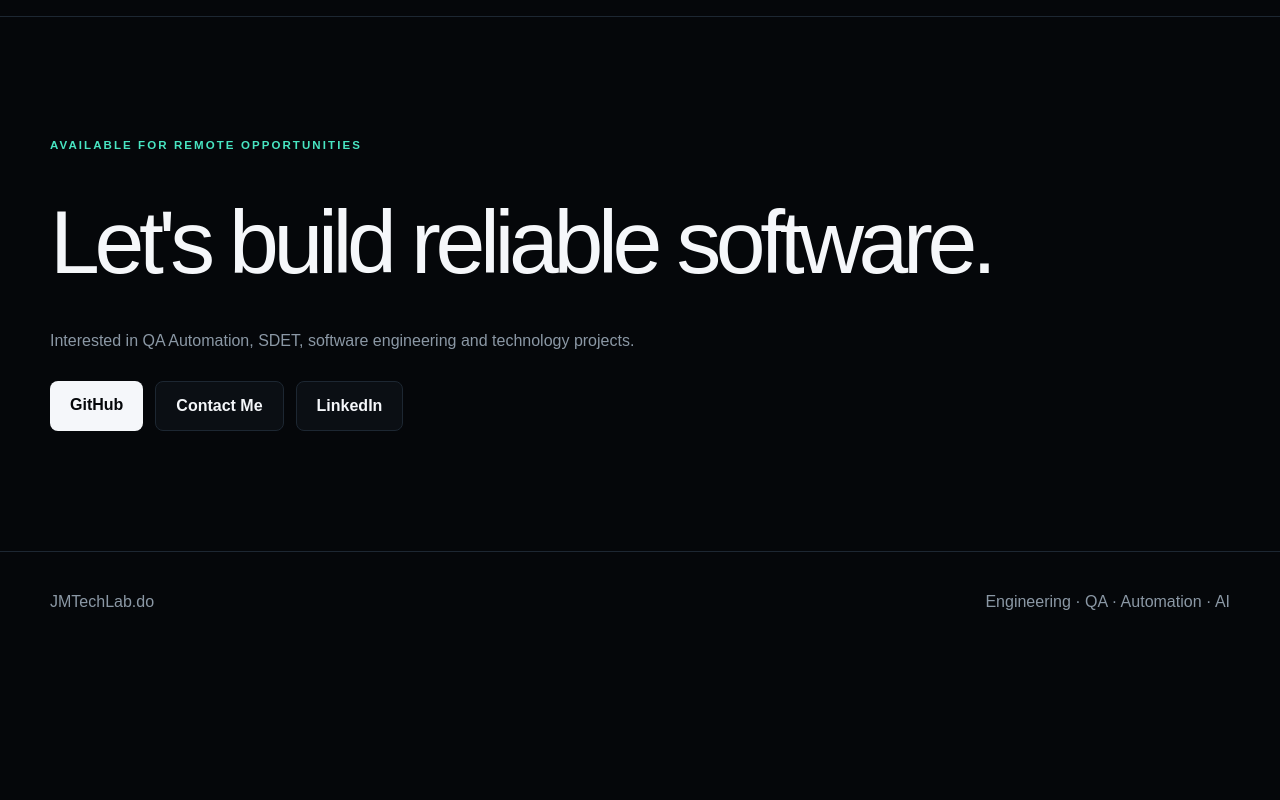
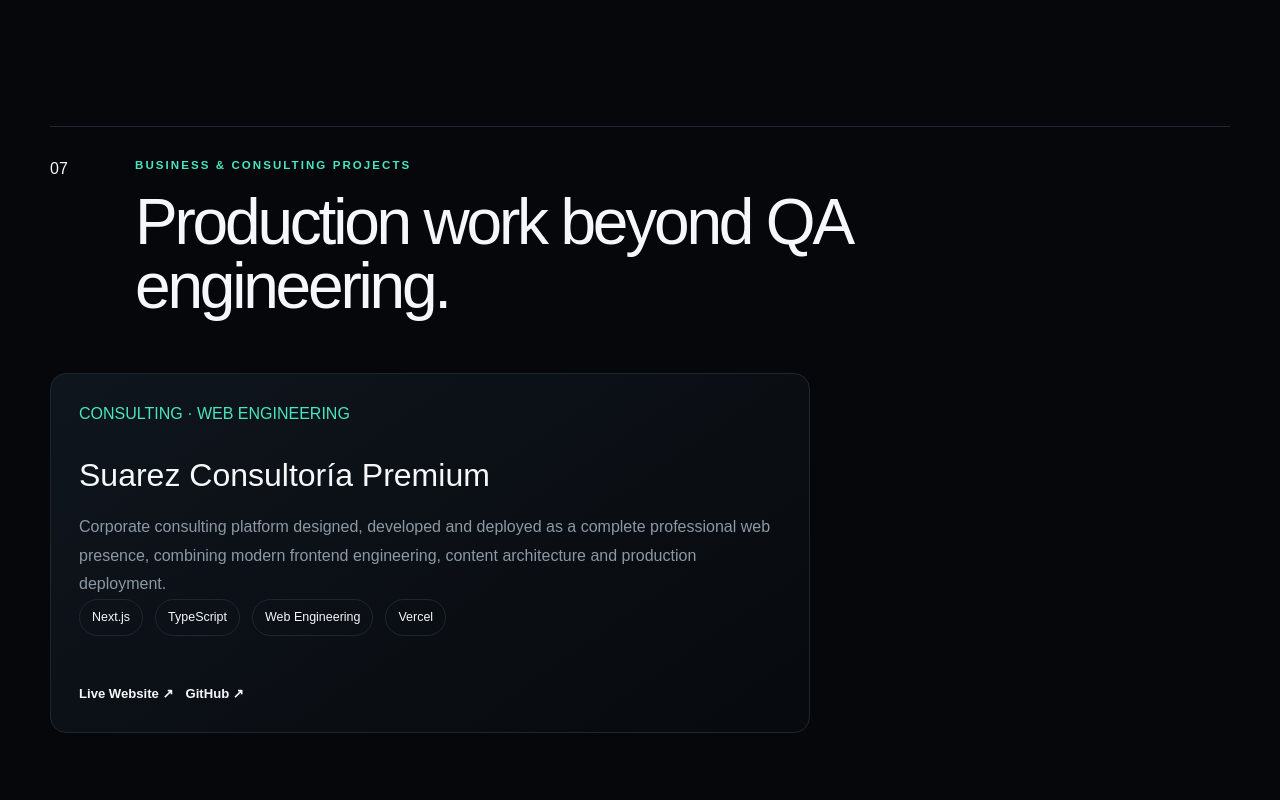
Before and after one commit to josemanuelsuarez110/jmtechlab-portfolio, a Next.js app: page / in a window 1280 px wide. Shown: the part 5100-5900 px from the top of the page. Before the commit the page ends 5752 px from the top, so only its background shows below. Built offline with nearby package versions, Linux system fonts and the light colour scheme.

Commit message:
Add Suarez Consultoria Premium project

```diff
--- a/app/globals.css
+++ b/app/globals.css
@@ -523,3 +523,12 @@ footer {
     gap: 12px;
   }
 }
+
+.business-project-grid {
+  grid-template-columns: minmax(0, 1fr);
+  max-width: 760px;
+}
+
+.business-project-card {
+  min-height: 360px;
+}
--- a/app/page.tsx
+++ b/app/page.tsx
@@ -332,6 +332,57 @@ export default function Home() {
         </div>
       </section>
 
+
+      <section className="section container" id="business-projects">
+        <div className="section-heading">
+          <span>07</span>
+          <div>
+            <p className="section-label">BUSINESS & CONSULTING PROJECTS</p>
+            <h3>Production work beyond QA engineering.</h3>
+          </div>
+        </div>
+
+        <div className="projects-grid business-project-grid">
+          <article className="project-card business-project-card">
+            <p className="project-type">CONSULTING · WEB ENGINEERING</p>
+
+            <h4>Suarez Consultoría Premium</h4>
+
+            <p className="project-description">
+              Corporate consulting platform designed, developed and deployed
+              as a complete professional web presence, combining modern
+              frontend engineering, content architecture and production
+              deployment.
+            </p>
+
+            <div className="stack">
+              <span>Next.js</span>
+              <span>TypeScript</span>
+              <span>Web Engineering</span>
+              <span>Vercel</span>
+            </div>
+
+            <div className="project-links">
+              <a
+                href="https://suarez-consultoria.vercel.app"
+                target="_blank"
+                rel="noreferrer"
+              >
+                Live Website ↗
+              </a>
+
+              <a
+                href="https://github.com/josemanuelsuarez110/suarez-executive-cyber-platform"
+                target="_blank"
+                rel="noreferrer"
+              >
+                GitHub ↗
+              </a>
+            </div>
+          </article>
+        </div>
+      </section>
+
       <section className="contact-section" id="contact">
         <div className="container contact-content">
           <p className="section-label">AVAILABLE FOR REMOTE OPPORTUNITIES</p>
```
